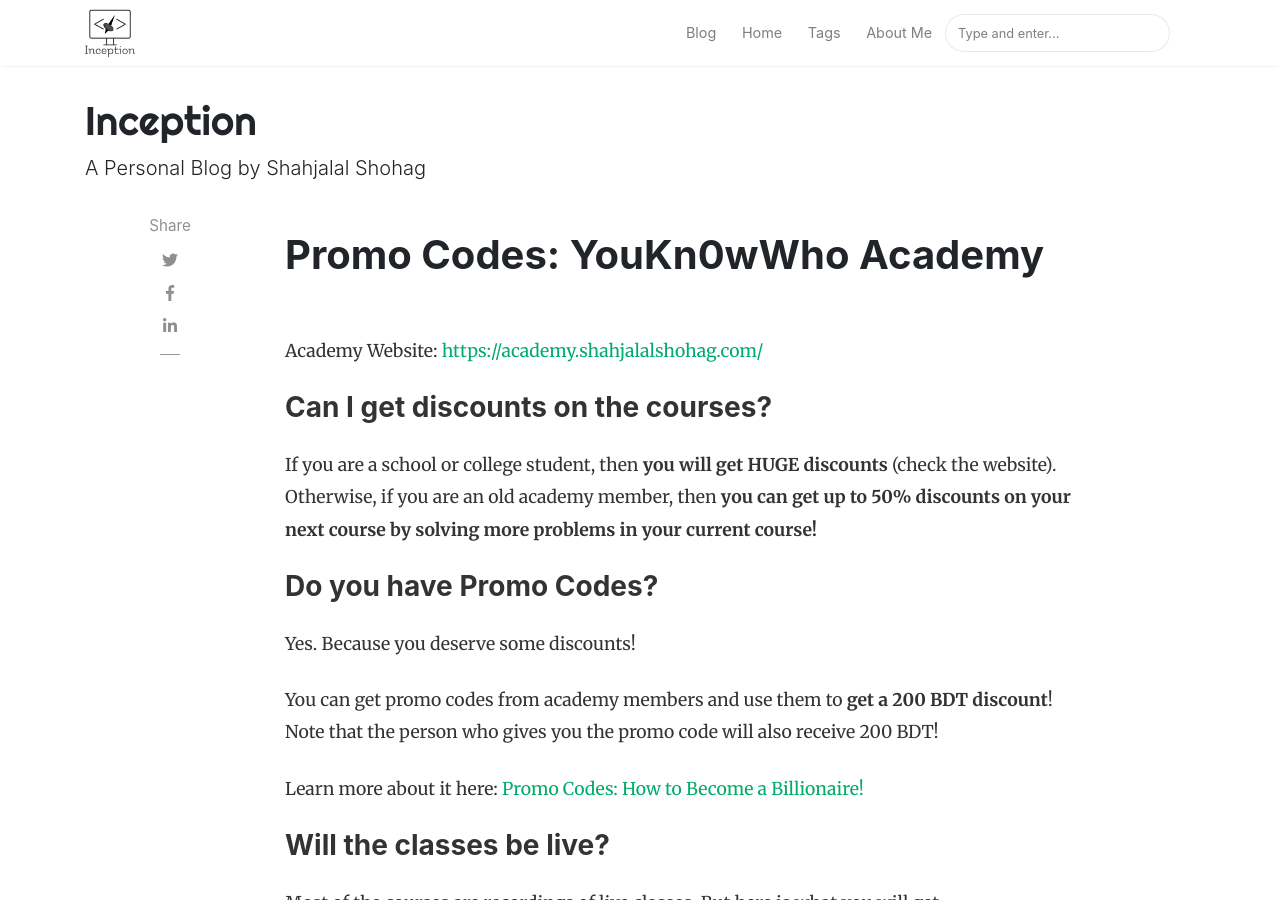
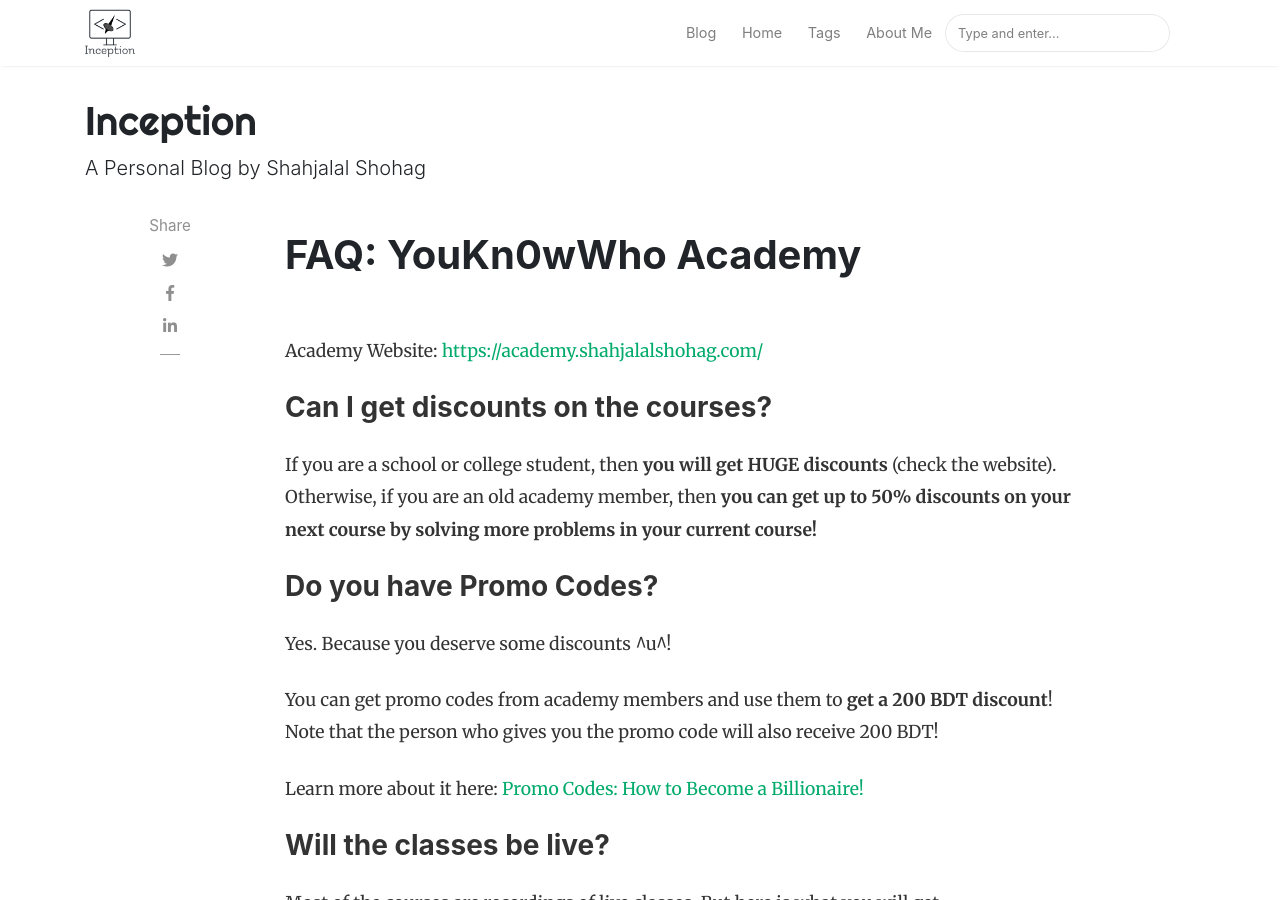
Before and after one commit to ShahjalalShohag/shahjalalshohag.github.io, a Jekyll site: the page built from _posts/2022-03-13-academy-faq.md, in a window 1280 px wide and 900 px high. Built offline with Jekyll 4.4.1, drawn with Linux system fonts in a browser that asks for light colours; nearby versions of some CDN libraries; comment, search, counter and statistics services are not loaded.

Commit message:
added academy faq and promo codes

```diff
--- a/_posts/2022-03-13-academy-faq.md
+++ b/_posts/2022-03-13-academy-faq.md
@@ -1,6 +1,6 @@
 ---
 layout: post
-title: "Promo Codes: YouKn0wWho Academy"
+title: "FAQ: YouKn0wWho Academy"
 tags: [Academy, CP]
 usemathjax: true
 featured: true
@@ -12,7 +12,7 @@ Academy Website: [https://academy.shahjalalshohag.com/](https://academy.shahjala
 If you are a school or college student, then **you will get HUGE discounts** (check the website). Otherwise, if you are an old academy member, then **you can get up to 50% discounts on your next course by solving more problems in your current course!**
 
 ### Do you have Promo Codes?
-Yes. Because you deserve some discounts!
+Yes. Because you deserve some discounts ^u^!
 
 You can get promo codes from academy members and use them to **get a 200 BDT discount**! Note that the person who gives you the promo code will also receive 200 BDT!
 
```
Also changed, not shown: _posts/2022-03-13-promo-codes.md (renamed from _posts/2022-03-14-promo-codes.md).
